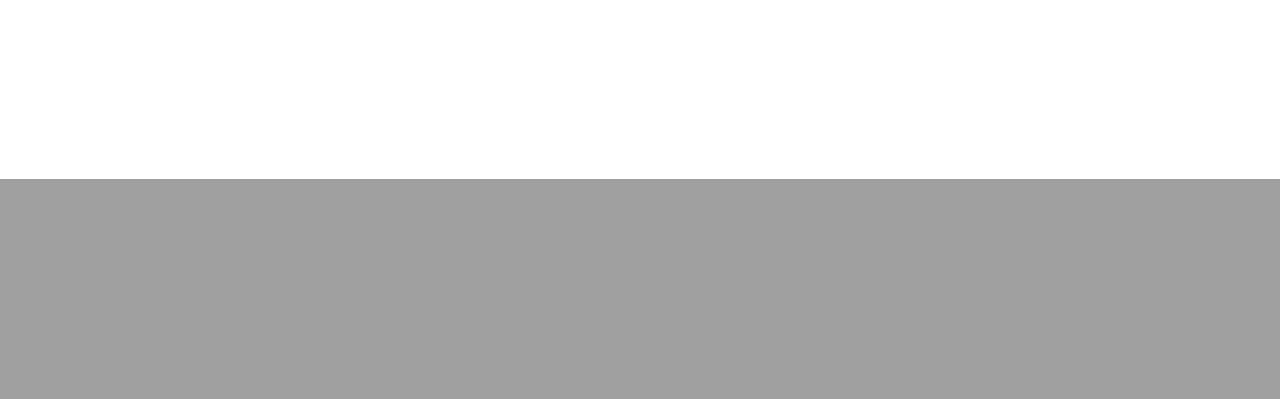
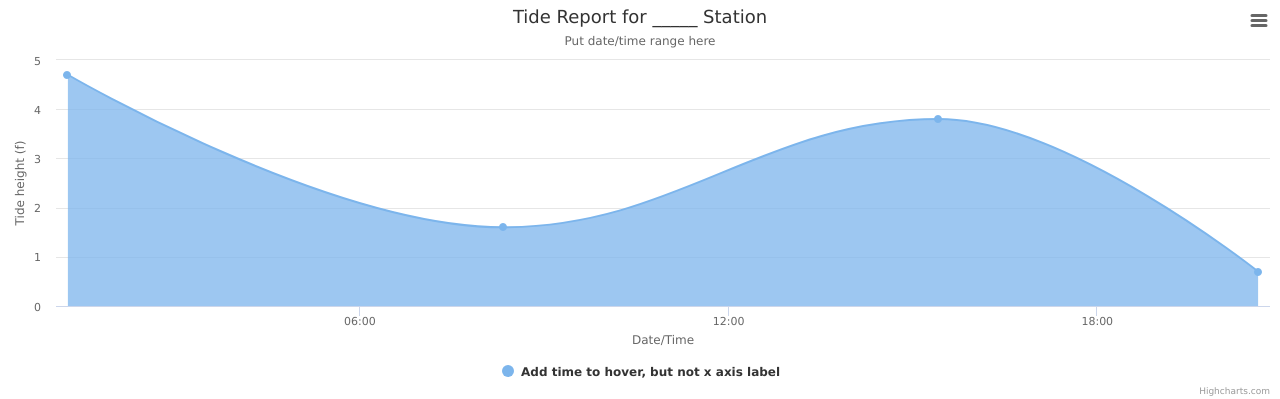
Before and after one commit to vaticancameo/fish-finder, a Flask app: page / in a window 1280 px wide. Shown: the part 621-1020 px from the top of the page. Before the commit the page ends 800 px from the top, so only its background shows below. Run offline with Flask 2, Linux system fonts and the light colour scheme; some libraries are stand-ins or nearby versions.

Commit message:
Highcharts displaying time on x-axis for areaspline

```diff
--- a/templates/google_maps_api_search2.html
+++ b/templates/google_maps_api_search2.html
@@ -23,7 +23,6 @@
         outline: none;
         box-shadow: 0 2px 6px rgba(0, 0, 0, 0.3);
       }
-
       #pac-input {
         background-color: #fff;
         font-family: Roboto;
@@ -34,21 +33,17 @@
         text-overflow: ellipsis;
         width: 300px;
       }
-
       #pac-input:focus {
         border-color: #4d90fe;
       }
-
       .pac-container {
         font-family: Roboto;
       }
-
       #type-selector {
         color: #fff;
         background-color: #4d90fe;
         padding: 5px 11px 0px 11px;
       }
-
       #type-selector label {
         font-family: Roboto;
         font-size: 13px;
@@ -72,49 +67,40 @@
       // This example adds a search box to a map, using the Google Place Autocomplete
       // feature. People can enter geographical searches. The search box will return a
       // pick list containing a mix of places and predicted search terms.
-
       // This example requires the Places library. Include the libraries=places
       // parameter when you first load the API. For example:
       // <script src="https://maps.googleapis.com/maps/api/js?key=YOUR_API_KEY&libraries=places">
-
       function initAutocomplete() {
         var map = new google.maps.Map(document.getElementById('map'), {
           center: {lat: 37.8087744, lng: -122.477101},
           zoom: 6,
           mapTypeId: 'terrain'
         });
-
         var destinationIcon = 'https://chart.googleapis.com/chart?' +
             'chst=d_map_pin_letter&chld=D|FF0000|000000';
         var originIcon = 'https://chart.googleapis.com/chart?' +
             'chst=d_map_pin_letter&chld=O|FFFF00|000000';
-
         // Create the search box and link it to the UI element.
         var input = document.getElementById('pac-input');
         var searchBox = new google.maps.places.SearchBox(input);
         map.controls[google.maps.ControlPosition.TOP_LEFT].push(input);
-
         // Bias the SearchBox results towards current map's viewport.
         map.addListener('bounds_changed', function() {
           searchBox.setBounds(map.getBounds());
         });
-
         var markers = [];
         // Listen for the event fired when the user selects a prediction and retrieve
         // more details for that place.
         searchBox.addListener('places_changed', function() {
           var places = searchBox.getPlaces();
-
           if (places.length == 0) {
             return;
           }
-
           // Clear out the old markers.
           markers.forEach(function(marker) {
             marker.setMap(null);
           });
           markers = [];
-
           // For each place, get the icon, name and location.
           var bounds = new google.maps.LatLngBounds();
           places.forEach(function(place) {
@@ -129,7 +115,6 @@
               anchor: new google.maps.Point(17, 34),
               scaledSize: new google.maps.Size(25, 25)
             };
-
             // Create a marker for each place.
             markers.push(new google.maps.Marker({
               map: map,
@@ -137,7 +122,6 @@
               title: place.name,
               position: place.geometry.location
             }));
-
             if (place.geometry.viewport) {
               // Only geocodes have viewport.
               bounds.union(place.geometry.viewport);
@@ -146,13 +130,10 @@
             }
           });
           map.fitBounds(bounds);
-
           // Distance matrix code begins here
         var geocoder = new google.maps.Geocoder;
-
         var service = new google.maps.DistanceMatrixService;
         var userInput = $('#pac-input').val();
-
         // convert user input city to lat/lon for python distance calculations
         geocoder.geocode({'address': userInput}, function(results, status) {
           if (status === 'OK') {
@@ -164,7 +145,6 @@
             alert('Geocode was not successful for the following reason: ' + status);
           }
         });
-
         // Distance matrix code continued:
         service.getDistanceMatrix({
           origins: [userInput],
@@ -183,7 +163,6 @@
             var outputDiv = document.getElementById('output');
             outputDiv.innerHTML = '';
             deleteMarkers(markers);
-
             var showGeocodedAddressOnMap = function(asDestination) {
               var icon = asDestination ? destinationIcon : originIcon;
               return function(results, status) {
@@ -199,9 +178,7 @@
                 }
               };
             };
-
             var bounds = new google.maps.LatLngBounds();
-
             for (var i = 0; i < originList.length; i++) {
               var results = response.rows[i].elements;
               geocoder.geocode({'address': originList[i]},
@@ -216,12 +193,8 @@
             } // end for var i = 0
           } // end else var originList var destinationList
         }); // end anonymous func f (status !== 'OK') and service.getDistanceMatrix
-
         }); // end searchBox.addListener
-
-
       } // end func initAutocomplete
-
       function deleteMarkers(markers) {
         for (var i = 0; i < markers.length; i++) {
           markers[i].setMap(null);
@@ -229,6 +202,72 @@
         markers = [];
       }
       </script>
+      <!-- End Google Maps JS -->
+
+      <script src="https://code.highcharts.com/highcharts.js"></script>
+      <script src="https://code.highcharts.com/modules/exporting.js"></script>
+      <script src="https://cdnjs.cloudflare.com/ajax/libs/moment.js/2.14.1/moment.js"></script>
+
+      <div id="container" style="min-width: 310px; height: 400px; margin: 0 auto"></div>
+
+      <script>
+      $(function () {
+        $('#container').highcharts({
+          chart: {
+            type: 'areaspline'
+        },
+        title: {
+            text: 'Tide Report for _____ Station'
+        },
+        subtitle: {
+            text: 'Put date/time range here'
+        },
+        xAxis: {
+            type: 'datetime',
+            dateTimeLabelFormats: { // don't display the dummy year
+                month: '%e. %b',
+                year: '%b'
+            },
+            title: {
+                text: 'Date/Time'
+            }
+        },
+        yAxis: {
+            title: {
+                text: 'Tide height (f)'
+            },
+            min: 0
+        },
+        tooltip: {
+            headerFormat: '<b>{series.name}</b><br>',
+            pointFormat: '{point.x:%e. %b}: {point.y:.2f} m'
+        },
+
+        plotOptions: {
+            spline: {
+                marker: {
+                    enabled: true
+                }
+            }
+        },
+
+        series: [{
+            name: 'Add time to hover, but not x axis label',
+            // Define the data points. All series have a dummy year
+            // of 1970/71 in order to be compared on the same x axis. Note
+            // that in JavaScript, months start at 0 for January, 1 for February etc.
+            // data:
+            data: [
+              [Date.UTC(2016, 8, 22, 1, 15), 4.7],
+              [Date.UTC(2016, 8, 22, 8, 20), 1.6],
+              [Date.UTC(2016, 8, 22, 15, 25), 3.8],
+              [Date.UTC(2016, 8, 22, 20, 37), 0.7]
+            ]
+        }] //end series
+    }); //end $.container
+}); //end $function
+
+    </script><!-- end Highcharts.js -->
 
     <script src="https://maps.googleapis.com/maps/api/js?key=AIzaSyDAKHJYd5wMg5IIxfRjxxOW0B5U8jV7sBw&libraries=places&callback=initAutocomplete"
          async defer></script>
```
